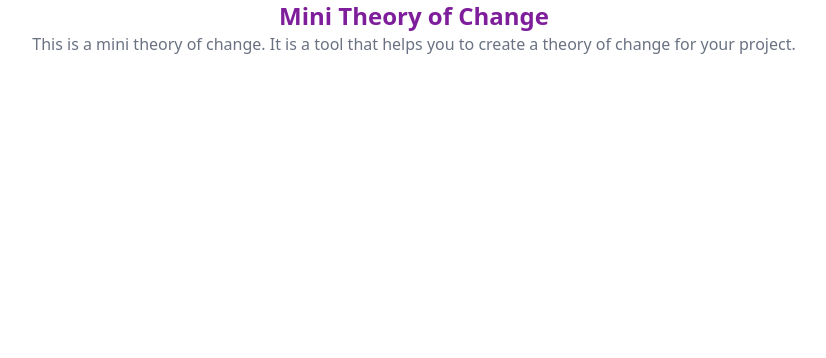
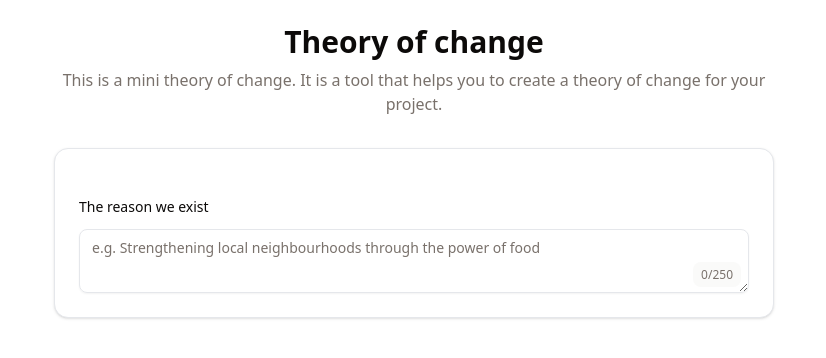
Before and after one commit to Risbel/mini-theory-of-change-challenge, a React (Vite) app: page / in a window 1280 px wide. Shown: the top 358 px of the page, without its empty margins (226-1052 px from the left). Built offline with nearby package versions, Linux system fonts and the light colour scheme.

Commit message:
feat: Add `TextareaCard`

```diff
--- /dev/null
+++ b/src/components/TextareaCard/TextareaCard.jsx
@@ -0,0 +1,48 @@
+import { Textarea } from "@/components/ui/textarea";
+import { Card, CardContent } from "@/components/ui/card";
+import { cn } from "@/lib/utils";
+
+const TextareaCard = ({ maxLength = 250, value = "", onChange = () => {}, className = "" }) => {
+  const currentLength = value.length;
+  const isNearLimit = currentLength > maxLength * 0.8;
+  const isAtLimit = currentLength >= maxLength;
+
+  return (
+    <Card className={className}>
+      <CardContent className="space-y-3 pt-6">
+        <label htmlFor="reason-textarea" className="block text-sm font-medium text-foreground">
+          The reason we exist
+        </label>
+
+        <div className="relative">
+          <Textarea
+            id="reason-textarea"
+            value={value}
+            onChange={(e) => onChange(e.target.value)}
+            placeholder="e.g. Strengthening local neighbourhoods through the power of food"
+            maxLength={maxLength}
+            resize
+            className={cn(isAtLimit && "border-destructive")}
+          />
+
+          <div className="absolute bottom-2 right-2">
+            <span
+              className={cn(
+                "text-xs px-2 py-1 rounded-md",
+                isAtLimit
+                  ? "text-destructive bg-destructive/10"
+                  : isNearLimit
+                  ? "text-warning-foreground bg-warning"
+                  : "text-muted-foreground bg-muted/50"
+              )}
+            >
+              {currentLength}/{maxLength}
+            </span>
+          </div>
+        </div>
+      </CardContent>
+    </Card>
+  );
+};
+
+export default TextareaCard;
--- /dev/null
+++ b/src/components/TextareaCard/index.js
@@ -0,0 +1 @@
+export { default as TextareaCard } from "./TextareaCard.jsx";
--- /dev/null
+++ b/src/components/ui/card.jsx
@@ -0,0 +1,101 @@
+import * as React from "react"
+
+import { cn } from "@/lib/utils"
+
+function Card({
+  className,
+  ...props
+}) {
+  return (
+    <div
+      data-slot="card"
+      className={cn(
+        "bg-card text-card-foreground flex flex-col gap-6 rounded-xl border py-6 shadow-sm",
+        className
+      )}
+      {...props} />
+  );
+}
+
+function CardHeader({
+  className,
+  ...props
+}) {
+  return (
+    <div
+      data-slot="card-header"
+      className={cn(
+        "@container/card-header grid auto-rows-min grid-rows-[auto_auto] items-start gap-2 px-6 has-data-[slot=card-action]:grid-cols-[1fr_auto] [.border-b]:pb-6",
+        className
+      )}
+      {...props} />
+  );
+}
+
+function CardTitle({
+  className,
+  ...props
+}) {
+  return (
+    <div
+      data-slot="card-title"
+      className={cn("leading-none font-semibold", className)}
+      {...props} />
+  );
+}
+
+function CardDescription({
+  className,
+  ...props
+}) {
+  return (
+    <div
+      data-slot="card-description"
+      className={cn("text-muted-foreground text-sm", className)}
+      {...props} />
+  );
+}
+
+function CardAction({
+  className,
+  ...props
+}) {
+  return (
+    <div
+      data-slot="card-action"
+      className={cn(
+        "col-start-2 row-span-2 row-start-1 self-start justify-self-end",
+        className
+      )}
+      {...props} />
+  );
+}
+
+function CardContent({
+  className,
+  ...props
+}) {
+  return (<div data-slot="card-content" className={cn("px-6", className)} {...props} />);
+}
+
+function CardFooter({
+  className,
+  ...props
+}) {
+  return (
+    <div
+      data-slot="card-footer"
+      className={cn("flex items-center px-6 [.border-t]:pt-6", className)}
+      {...props} />
+  );
+}
+
+export {
+  Card,
+  CardHeader,
+  CardFooter,
+  CardTitle,
+  CardAction,
+  CardDescription,
+  CardContent,
+}
--- /dev/null
+++ b/src/components/ui/textarea.jsx
@@ -0,0 +1,20 @@
+import * as React from "react"
+
+import { cn } from "@/lib/utils"
+
+function Textarea({
+  className,
+  ...props
+}) {
+  return (
+    <textarea
+      data-slot="textarea"
+      className={cn(
+        "border-input placeholder:text-muted-foreground focus-visible:border-ring focus-visible:ring-ring/50 aria-invalid:ring-destructive/20 dark:aria-invalid:ring-destructive/40 aria-invalid:border-destructive dark:bg-input/30 flex field-sizing-content min-h-16 w-full rounded-md border bg-transparent px-3 py-2 text-base shadow-xs transition-[color,box-shadow] outline-none focus-visible:ring-[3px] disabled:cursor-not-allowed disabled:opacity-50 md:text-sm",
+        className
+      )}
+      {...props} />
+  );
+}
+
+export { Textarea }
--- a/src/index.css
+++ b/src/index.css
@@ -22,6 +22,8 @@
   --color-muted-foreground: var(--muted-foreground);
   --color-accent: var(--accent);
   --color-accent-foreground: var(--accent-foreground);
+  --color-warning: var(--warning);
+  --color-warning-foreground: var(--warning-foreground);
   --color-destructive: var(--destructive);
   --color-border: var(--border);
   --color-input: var(--input);
@@ -44,70 +46,74 @@
 :root {
   --radius: 0.625rem;
   --background: oklch(1 0 0);
-  --foreground: oklch(0.145 0 0);
+  --foreground: oklch(0.147 0.004 49.25);
   --card: oklch(1 0 0);
-  --card-foreground: oklch(0.145 0 0);
+  --card-foreground: oklch(0.147 0.004 49.25);
   --popover: oklch(1 0 0);
-  --popover-foreground: oklch(0.145 0 0);
+  --popover-foreground: oklch(0.147 0.004 49.25);
   --primary: #7e1e9b;
-  --primary-foreground: oklch(0.985 0 0);
-  --secondary: oklch(0.97 0 0);
-  --secondary-foreground: oklch(0.205 0 0);
-  --muted: oklch(0.97 0 0);
-  --muted-foreground: oklch(0.556 0 0);
-  --accent: oklch(0.97 0 0);
-  --accent-foreground: oklch(0.205 0 0);
+  --primary-foreground: oklch(0.985 0.001 106.423);
+  --secondary: oklch(0.97 0.001 106.424);
+  --secondary-foreground: oklch(0.216 0.006 56.043);
+  --muted: oklch(0.97 0.001 106.424);
+  --muted-foreground: oklch(0.553 0.013 58.071);
+  --accent: oklch(0.97 0.001 106.424);
+  --accent-foreground: oklch(0.216 0.006 56.043);
+  --warning: oklch(0.987 0.022 95.277);
+  --warning-foreground: oklch(0.666 0.179 58.318);
   --destructive: oklch(0.577 0.245 27.325);
   --border: #e5e7eb;
   --input: #e5e7eb;
-  --ring: oklch(0.708 0 0);
+  --ring: oklch(0.709 0.01 56.259);
   --chart-1: oklch(0.646 0.222 41.116);
   --chart-2: oklch(0.6 0.118 184.704);
   --chart-3: oklch(0.398 0.07 227.392);
   --chart-4: oklch(0.828 0.189 84.429);
   --chart-5: oklch(0.769 0.188 70.08);
-  --sidebar: oklch(0.985 0 0);
-  --sidebar-foreground: oklch(0.145 0 0);
-  --sidebar-primary: oklch(0.205 0 0);
-  --sidebar-primary-foreground: oklch(0.985 0 0);
-  --sidebar-accent: oklch(0.97 0 0);
-  --sidebar-accent-foreground: oklch(0.205 0 0);
+  --sidebar: oklch(0.985 0.001 106.423);
+  --sidebar-foreground: oklch(0.147 0.004 49.25);
+  --sidebar-primary: oklch(0.216 0.006 56.043);
+  --sidebar-primary-foreground: oklch(0.985 0.001 106.423);
+  --sidebar-accent: oklch(0.97 0.001 106.424);
+  --sidebar-accent-foreground: oklch(0.216 0.006 56.043);
   --sidebar-border: #e5e7eb;
-  --sidebar-ring: oklch(0.708 0 0);
+  --sidebar-ring: oklch(0.709 0.01 56.259);
 }
 
 .dark {
-  --background: oklch(0.145 0 0);
-  --foreground: oklch(0.985 0 0);
-  --card: oklch(0.205 0 0);
-  --card-foreground: oklch(0.985 0 0);
-  --popover: oklch(0.205 0 0);
-  --popover-foreground: oklch(0.985 0 0);
+  --background: oklch(0.147 0.004 49.25);
+  --foreground: oklch(0.985 0.001 106.423);
+  --card: oklch(0.216 0.006 56.043);
+  --card-foreground: oklch(0.985 0.001 106.423);
+  --popover: oklch(0.216 0.006 56.043);
+  --popover-foreground: oklch(0.985 0.001 106.423);
   --primary: #7e1e9b;
-  --primary-foreground: oklch(0.985 0 0);
-  --secondary: oklch(0.269 0 0);
-  --secondary-foreground: oklch(0.985 0 0);
-  --muted: oklch(0.269 0 0);
-  --muted-foreground: oklch(0.708 0 0);
-  --accent: oklch(0.269 0 0);
-  --accent-foreground: oklch(0.985 0 0);
+  --primary-foreground: oklch(0.985 0.001 106.423);
+  --secondary: oklch(0.268 0.007 34.298);
+  --secondary-foreground: oklch(0.985 0.001 106.423);
+  --muted: oklch(0.268 0.007 34.298);
+  --muted-foreground: oklch(0.709 0.01 56.259);
+  --accent: oklch(0.268 0.007 34.298);
+  --accent-foreground: oklch(0.985 0.001 106.423);
+  --warning: oklch(0.987 0.022 95.277);
+  --warning-foreground: oklch(0.666 0.179 58.318);
   --destructive: oklch(0.704 0.191 22.216);
   --border: #e5e7eb;
   --input: #e5e7eb;
-  --ring: oklch(0.556 0 0);
+  --ring: oklch(0.553 0.013 58.071);
   --chart-1: oklch(0.488 0.243 264.376);
   --chart-2: oklch(0.696 0.17 162.48);
   --chart-3: oklch(0.769 0.188 70.08);
   --chart-4: oklch(0.627 0.265 303.9);
   --chart-5: oklch(0.645 0.246 16.439);
-  --sidebar: oklch(0.205 0 0);
-  --sidebar-foreground: oklch(0.985 0 0);
+  --sidebar: oklch(0.216 0.006 56.043);
+  --sidebar-foreground: oklch(0.985 0.001 106.423);
   --sidebar-primary: oklch(0.488 0.243 264.376);
-  --sidebar-primary-foreground: oklch(0.985 0 0);
-  --sidebar-accent: oklch(0.269 0 0);
-  --sidebar-accent-foreground: oklch(0.985 0 0);
+  --sidebar-primary-foreground: oklch(0.985 0.001 106.423);
+  --sidebar-accent: oklch(0.268 0.007 34.298);
+  --sidebar-accent-foreground: oklch(0.985 0.001 106.423);
   --sidebar-border: #e5e7eb;
-  --sidebar-ring: oklch(0.556 0 0);
+  --sidebar-ring: oklch(0.553 0.013 58.071);
 }
 
 @layer base {
--- a/src/pages/MiniTheoryOfChange.jsx
+++ b/src/pages/MiniTheoryOfChange.jsx
@@ -1,13 +1,19 @@
-import { Button } from "@/components/ui/button";
-import React from "react";
+import { TextareaCard } from "@/components/TextareaCard";
+import React, { useState } from "react";
 
 const MiniTheoryOfChange = () => {
+  const [reasonValue, setReasonValue] = useState("");
+
   return (
-    <div className="max-w-3xl mx-auto">
-      <h1 className="text-2xl font-bold text-primary text-center">Mini Theory of Change</h1>
-      <p className="text-gray-500 text-center">
-        This is a mini theory of change. It is a tool that helps you to create a theory of change for your project.
-      </p>
+    <div className="max-w-3xl mx-auto p-6 space-y-8">
+      <div className="text-center space-y-2">
+        <h1 className="text-3xl font-bold text-foreground">Theory of change</h1>
+        <p className="text-muted-foreground">
+          This is a mini theory of change. It is a tool that helps you to create a theory of change for your project.
+        </p>
+      </div>
+
+      <TextareaCard value={reasonValue} onChange={setReasonValue} />
     </div>
   );
 };
```
